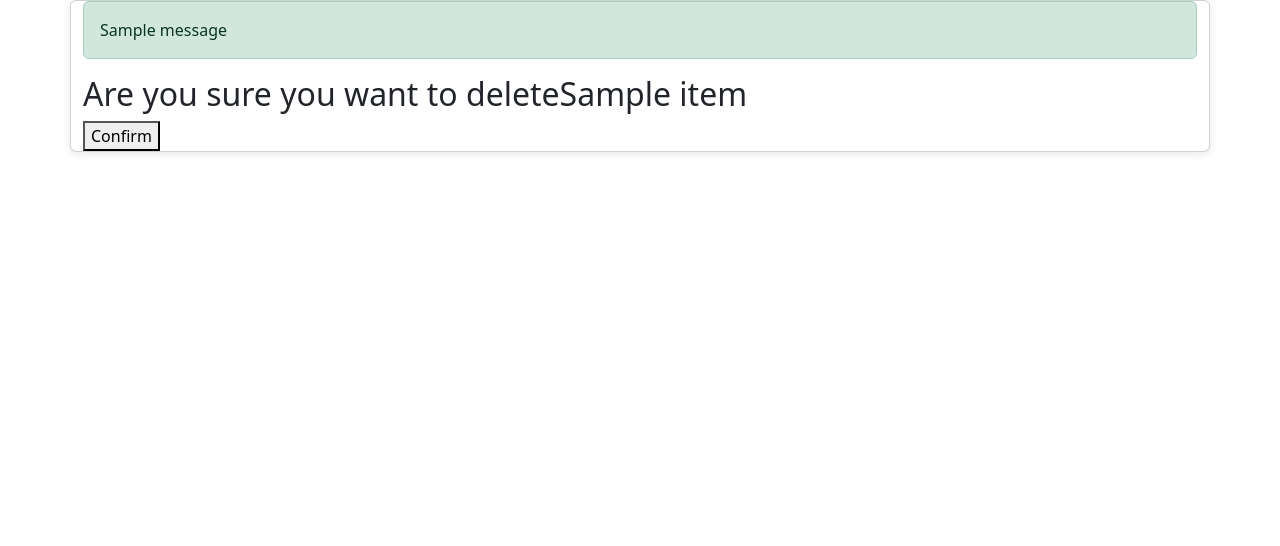
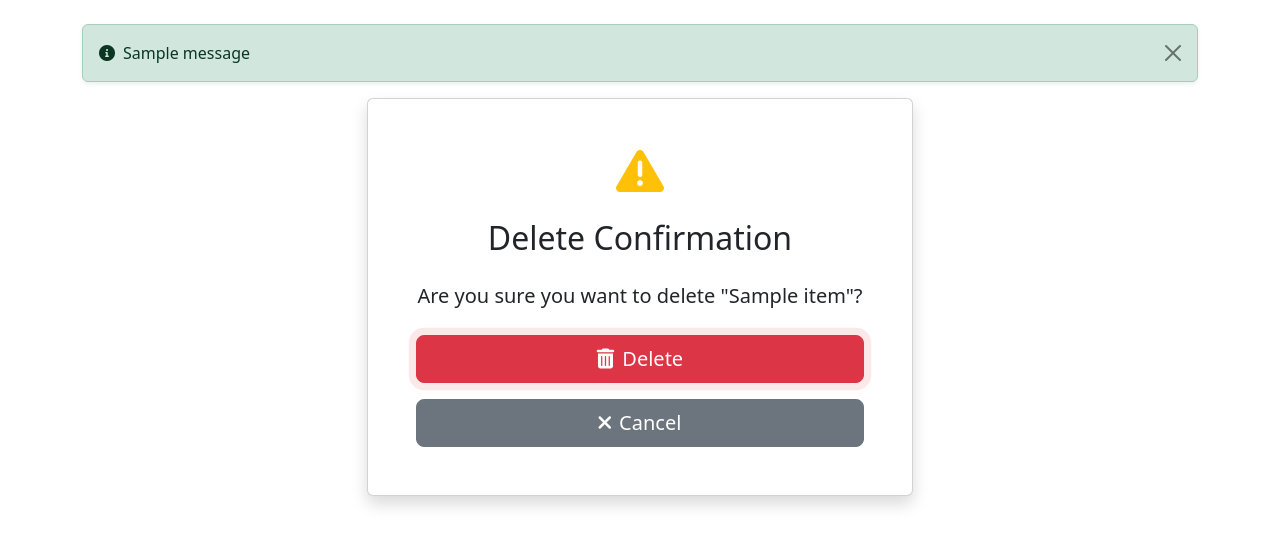
Before and after one commit to mesteshale/FoodMenu, a Django app: template food/templates/food/delete.html in a window 1280 px wide. Shown: the part 56-602 px from the top of the page. Run offline with Django 3.2, Linux system fonts and the light colour scheme; the template is opened without the code that fills it: most values are stand-ins (such as "Sample title", 1, 10 or a date in 2020); one stand-in notice (Sample message) is shown.

Commit message:
update on the layout

```diff
--- a/food/static/food/style.css
+++ b/food/static/food/style.css
@@ -3,15 +3,43 @@ body {
     font-family: 'Segoe UI', system-ui, -apple-system, sans-serif;
 }
 
-.card {
-    transition: transform 0.2s ease, box-shadow 0.2s ease;
+/* Alert styling */
+.alert {
     border: none;
-    box-shadow: 0 2px 10px rgba(0,0,0,.1);
+    border-radius: 10px;
+    padding: 1rem 1.5rem;
+    margin-bottom: 1.5rem;
+    transition: all 0.3s ease;
 }
 
-.card:hover {
-    transform: translateY(-5px);
-    box-shadow: 0 4px 20px rgba(0,0,0,.15);
+.alert:hover {
+    transform: translateY(-2px);
+    box-shadow: 0 4px 15px rgba(0,0,0,0.1) !important;
+}
+
+.alert-success {
+    background-color: #d1e7dd;
+    color: #0f5132;
+}
+
+.alert-warning {
+    background-color: #fff3cd;
+    color: #664d03;
+}
+
+.alert-danger {
+    background-color: #f8d7da;
+    color: #842029;
+}
+
+/* Delete confirmation card styling */
+.card {
+    border-radius: 15px;
+    border: none;
+}
+
+.card .shadow {
+    box-shadow: 0 4px 20px rgba(0,0,0,0.1) !important;
 }
 
 /* Button Animation Styles */
@@ -67,3 +95,15 @@ body {
         box-shadow: 0 0 0 0 rgba(220, 53, 69, 0);
     }
 }
+
+/* Additional button styles */
+.btn-lg {
+    padding: 0.75rem 1.5rem;
+    font-weight: 600;
+    border-radius: 10px;
+}
+
+.btn-secondary.btn-animated:hover {
+    background-color: #5a6268;
+    border-color: #545b62;
+}
--- a/food/templates/food/base.html
+++ b/food/templates/food/base.html
@@ -3,10 +3,8 @@
 <html lang="en">
 <head>
     <link rel="stylesheet" href="{% static 'food/style.css' %}">
-    <link href="https://cdn.jsdelivr.net/npm/bootstrap@5.3.3/dist/css/bootstrap.min.css" rel="stylesheet" integrity="sha384-QWTKZyjpPEjISv5WaRU9OFeRpok6YctnYmDr5pNlyT2bRjXh0JMhjY6hW+ALEwIH" crossorigin="anonymous">
-    <script src="https://cdn.jsdelivr.net/npm/bootstrap@5.3.3/dist/js/bootstrap.bundle.min.js" integrity="sha384-YvpcrYf0tY3lHB60NNkmXc5s9fDVZLESaAA55NDzOxhy9GkcIdslK1eN7N6jIeHz" crossorigin="anonymous"></script>
-    <script src="https://cdn.jsdelivr.net/npm/@popperjs/core@2.11.8/dist/umd/popper.min.js" integrity="sha384-I7E8VVD/ismYTF4hNIPjVp/Zjvgyol6VFvRkX/vR+Vc4jQkC+hVqc2pM8ODewa9r" crossorigin="anonymous"></script>
-    <script src="https://cdn.jsdelivr.net/npm/bootstrap@5.3.3/dist/js/bootstrap.min.js" integrity="sha384-0pUGZvbkm6XF6gxjEnlmuGrJXVbNuzT9qBBavbLwCsOGabYfZo0T0to5eqruptLy" crossorigin="anonymous"></script>
+    <link href="https://cdn.jsdelivr.net/npm/bootstrap@5.3.3/dist/css/bootstrap.min.css" rel="stylesheet">
+    <script src="https://cdn.jsdelivr.net/npm/bootstrap@5.3.3/dist/js/bootstrap.bundle.min.js"></script>
     <link href="https://cdnjs.cloudflare.com/ajax/libs/font-awesome/6.0.0/css/all.min.css" rel="stylesheet">
 </head>
 <body>
@@ -50,12 +48,12 @@
         </div>
     </nav>
 
-    <div class="container card">
-        <div class="row"></div>
+    <div class="container py-4">
         {% if messages %}
             {% for message in messages %}
-                <div class="alert alert-{{ message.tags }}">
-                    {{message }}
+                <div class="alert alert-{{ message.tags }} alert-dismissible fade show shadow-sm" role="alert">
+                    <i class="fas fa-info-circle me-2"></i>{{ message }}
+                    <button type="button" class="btn-close" data-bs-dismiss="alert" aria-label="Close"></button>
                 </div>
             {% endfor %}
         {% endif %}
--- a/food/templates/food/delete.html
+++ b/food/templates/food/delete.html
@@ -1,12 +1,25 @@
 {% extends 'food/base.html' %}
 {% block body %}
-    <div class="row">
-        <div class="col-md-12">
-            <form method="POST">
-                {% csrf_token %}
-                <h2>Are you sure you want to delete{{ item.item_name}}</h2>
-                <button type="submit">Confirm</button>
-            </form>
+    <div class="row justify-content-center">
+        <div class="col-md-6">
+            <div class="card shadow">
+                <div class="card-body text-center p-5">
+                    <i class="fas fa-exclamation-triangle text-warning mb-4" style="font-size: 3rem;"></i>
+                    <h2 class="mb-4">Delete Confirmation</h2>
+                    <p class="lead mb-4">Are you sure you want to delete "{{ item.item_name }}"?</p>
+                    <form method="POST">
+                        {% csrf_token %}
+                        <div class="d-grid gap-3">
+                            <button type="submit" class="btn btn-danger btn-lg btn-animated btn-pulse">
+                                <i class="fas fa-trash-alt me-2"></i>Delete
+                            </button>
+                            <a href="{% url 'food:detail' item.id %}" class="btn btn-secondary btn-lg btn-animated">
+                                <i class="fas fa-times me-2"></i>Cancel
+                            </a>
+                        </div>
+                    </form>
+                </div>
+            </div>
         </div>
     </div>
 {% endblock %}
--- a/users/views.py
+++ b/users/views.py
@@ -1,18 +1,18 @@
 from django.shortcuts import render,redirect
-from django.contrib.auth.forms import UserCreationForm
 from django.contrib import messages
+from .forms import RegisterForm
 # Create your views here.
 
 
 
 def register(request):
     if request.method == 'POST':
-        form = UserCreationForm(request.POST)
+        form = RegisterForm(request.POST)
         if form.is_valid():
             form.save()
             username = form.cleaned_data.get('username')
             messages.success(request,f'Welcome {username}, your account has ben created')
             return redirect('food:index')
     else:
-            form = UserCreationForm()
+            form = RegisterForm()
     return render(request,'users/register.html', {'form':form})
```
Also changed, not shown: food/templates/food/detail.html (+6 -2 lines), users/forms.py (added, +10 -0 lines).
